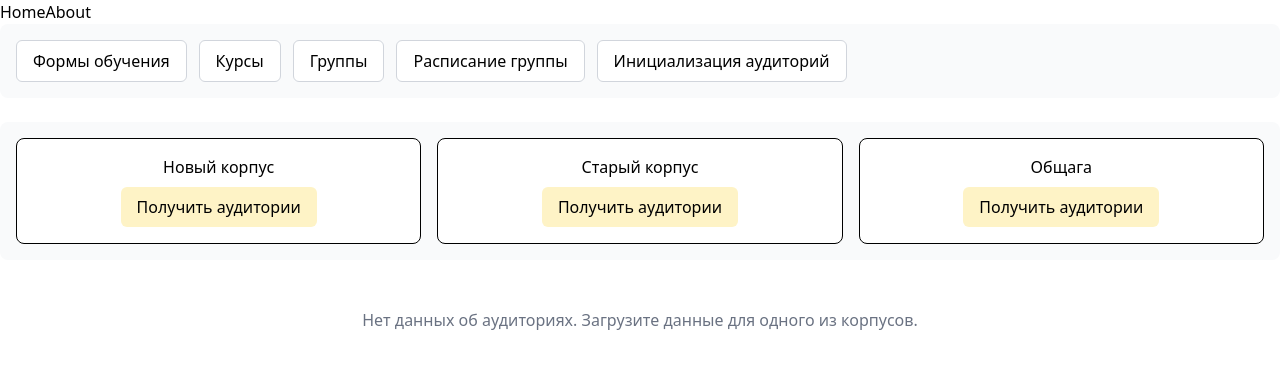
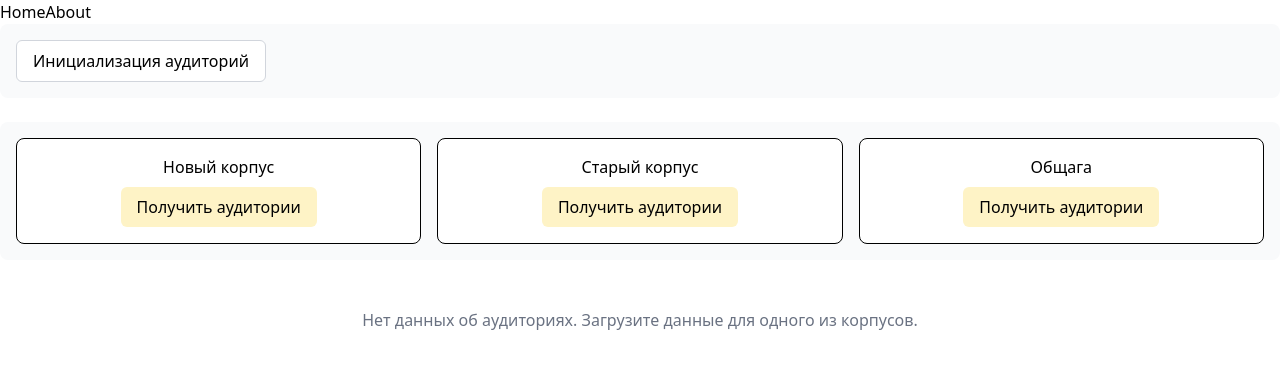
Before and after one commit to Nadoedatel/MITSO-Free-Classrooms-TS, a Vue app: page / in a window 1280 px wide. Shown: the top 368 px of the page. Built offline with nearby package versions, Linux system fonts and the light colour scheme.

Commit message:
Добавил загрузку, при ожидании, preLoader

```diff
--- /dev/null
+++ b/src/components/preLoader.vue
@@ -0,0 +1,16 @@
+<template>
+    <div v-if="isLoading" class="fixed inset-0 z-50 flex items-center justify-center bg-white bg-opacity-90">
+      <div class="animate-spin rounded-full h-24 w-24 border-b-2 border-amber-500 flex items-center justify-center">
+        <img src="/src/assets/logoMitso.png" alt="Loading..." class="h-16 w-16">
+      </div>
+    </div>
+  </template>
+
+  <script setup>
+  defineProps({
+    isLoading: {
+      type: Boolean,
+      required: true
+    }
+  })
+  </script>
--- a/src/views/HomeView.vue
+++ b/src/views/HomeView.vue
@@ -1,18 +1,19 @@
 <script setup>
 import { ref } from 'vue';
-import { useFormFaculty } from "@/stores/getFormFaculty";
-import { useCoursesFaculty } from "@/stores/getCoursesFaculty";
-import { useGroupOnCourse } from "@/stores/getGroupCourses";
-import { useScheduleGroup } from "@/stores/getScheduleGroup";
+// import { useFormFaculty } from "@/stores/getFormFaculty";
+// import { useCoursesFaculty } from "@/stores/getCoursesFaculty";
+// import { useGroupOnCourse } from "@/stores/getGroupCourses";
+// import { useScheduleGroup } from "@/stores/getScheduleGroup";
 import { useCheckBusyAuditorium } from "@/stores/checkBusyAuditorium";
 import { useAuditorium } from "@/stores/objectAuditorium";
+import preLoader from '@/components/preLoader.vue'
 
 const auditoriumStore = useAuditorium();
 const checkBusyAuditorium = useCheckBusyAuditorium();
-const getScheduleGroup = useScheduleGroup();
-const getGroupCourses = useGroupOnCourse();
-const getCourseFaculty = useCoursesFaculty();
-const getFormsStuding = useFormFaculty();
+// const getScheduleGroup = useScheduleGroup();
+// const getGroupCourses = useGroupOnCourse();
+// const getCourseFaculty = useCoursesFaculty();
+// const getFormsStuding = useFormFaculty();
 
 const isLoading = ref(false);
 const error = ref(null);
@@ -50,9 +51,10 @@ const loadAuditoriums = async (corpusType) => {
 <template>
   <div class="space-y-6">
     <!-- Состояние загрузки и ошибки -->
-    <div v-if="isLoading" class="p-4 bg-blue-50 text-blue-600 rounded-lg">
+    <!-- <div v-if="isLoading" class="p-4 bg-blue-50 text-blue-600 rounded-lg">
       Загрузка данных...
-    </div>
+    </div> -->
+    <preLoader :isLoading="isLoading" />
     <div v-if="error" class="p-4 bg-red-50 text-red-600 rounded-lg">
       {{ error }}
     </div>
@@ -60,10 +62,10 @@ const loadAuditoriums = async (corpusType) => {
     <!-- Панель управления -->
     <div class="flex flex-wrap gap-3 p-4 bg-gray-50 rounded-lg">
       <button v-for="(action, index) in [
-        { label: 'Формы обучения', method: getFormsStuding.getFormOnFaculty },
-        { label: 'Курсы', method: getCourseFaculty.getCourseFaculty },
-        { label: 'Группы', method: getGroupCourses.getGroupOnCourse },
-        { label: 'Расписание группы', method: getScheduleGroup.getScheduleGroup },
+        // { label: 'Формы обучения', method: getFormsStuding.getFormOnFaculty },
+        // { label: 'Курсы', method: getCourseFaculty.getCourseFaculty },
+        // { label: 'Группы', method: getGroupCourses.getGroupOnCourse },
+        // { label: 'Расписание группы', method: getScheduleGroup.getScheduleGroup },
         { label: 'Инициализация аудиторий', method: loadData }
       ]" :key="index" @click="action.method"
         class="px-4 py-2 bg-white border border-gray-300 rounded-md hover:bg-amber-400 transition-colors"
```
Also changed, not shown: src/assets/logoMitso.png (added).
